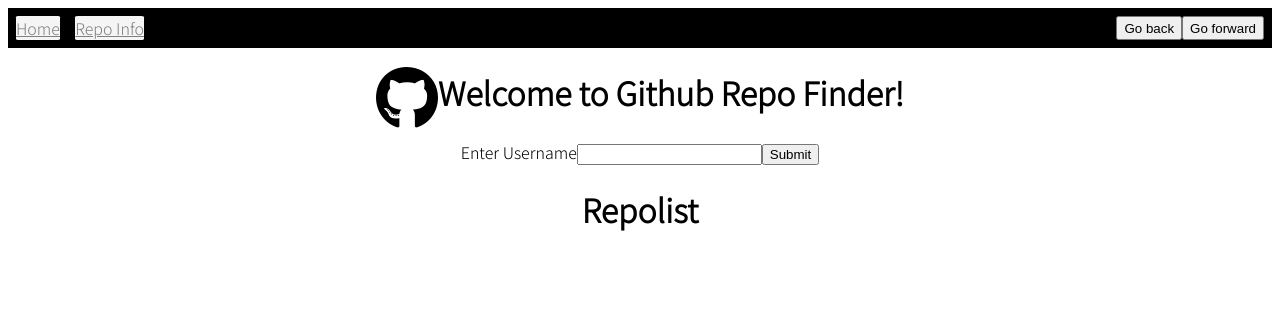
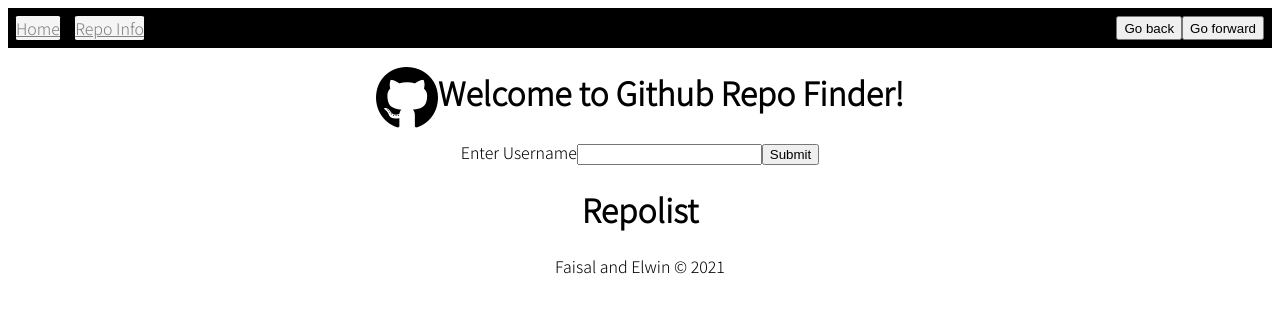
Before and after one commit to ecarlos09/LAP-3-pcc, a React app: page / in a window 1280 px wide. Shown: the top 312 px of the page. Built offline with nearby package versions, Linux system fonts and the light colour scheme.

Commit message:
add basic footer

```diff
--- a/src/App.js
+++ b/src/App.js
@@ -1,6 +1,6 @@
 import React, {useState} from 'react';
 import { Switch, Route } from 'react-router-dom';
-import { NavBar } from './layout';
+import { NavBar, Footer } from './layout';
 import {Homepage, Repopage} from './pages'
 
 
@@ -17,6 +17,7 @@ function App() {
                 <Repopage username={username} setUsername={setUsername}/>
             </Route>
         </Switch>
+        <Footer />
         </>
 
     )
--- a/src/layout/Footer/index.js
+++ b/src/layout/Footer/index.js
@@ -0,0 +1,11 @@
+import React from 'react';
+
+const Footer = () => {
+    return (
+        <footer>
+            <p>Faisal and Elwin © 2021</p>
+        </footer>
+    )
+}
+
+export default Footer;
--- a/src/layout/index.js
+++ b/src/layout/index.js
@@ -1,2 +1,3 @@
 export { default as NavBar } from './NavBar';
 export { default as Header } from './Header';
+export { default as Footer } from './Footer';
```
